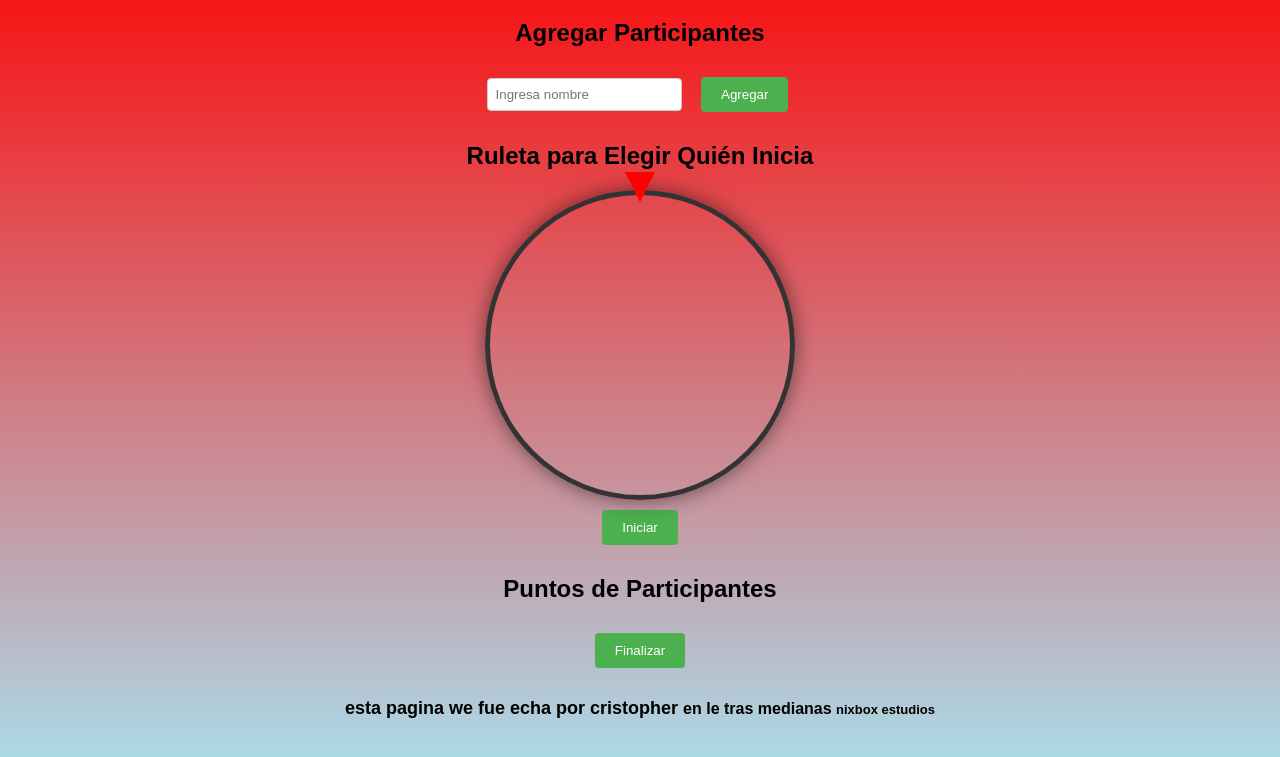
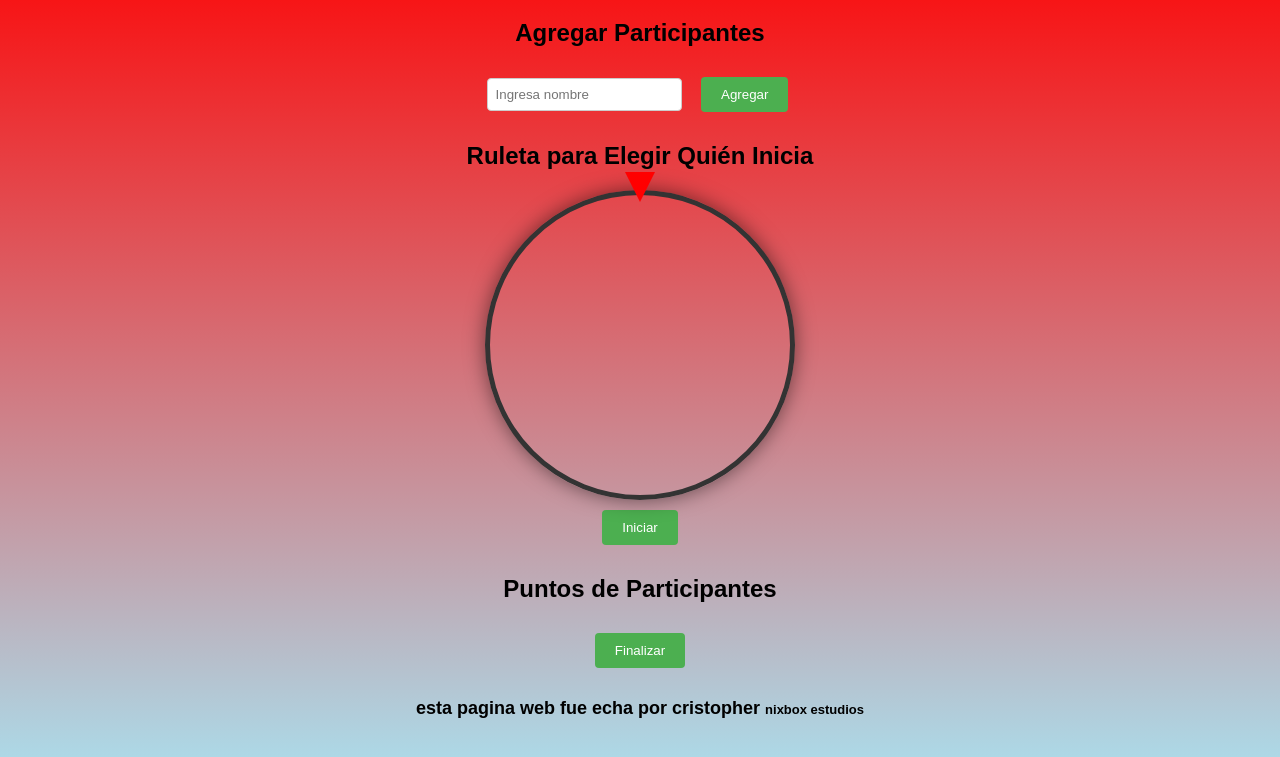
Before and after one commit to Cheftgamer/ruleta-participantes, a plain HTML site: page index.html in a window 1280 px wide. Shown: the part 81-838 px from the top of the page. Drawn offline with Linux system fonts and the light colour scheme.

Commit message:
Add files via upload

```diff
--- a/index.html
+++ b/index.html
@@ -36,7 +36,7 @@
     <div id="resultado">
         <!-- Aquí se mostrará el ganador -->
     </div>
-    <p style="font-weight: bold; font-size: large;">esta pagina we fue echa por <span style="font-weight: bold; font-size: large;">cristopher</span> <span style="font-size: medium;">en le tras medianas <span style="font-size: small;">nixbox estudios</span></span></p>
+    <p style="font-weight: bold; font-size: large;">esta pagina web fue echa por <span style="font-weight: bold; font-size: large;">cristopher</span> <span style="font-size: small;">nixbox estudios</span></span></p>
     <script src="script.js"></script>
 </body>
 </html>
```
